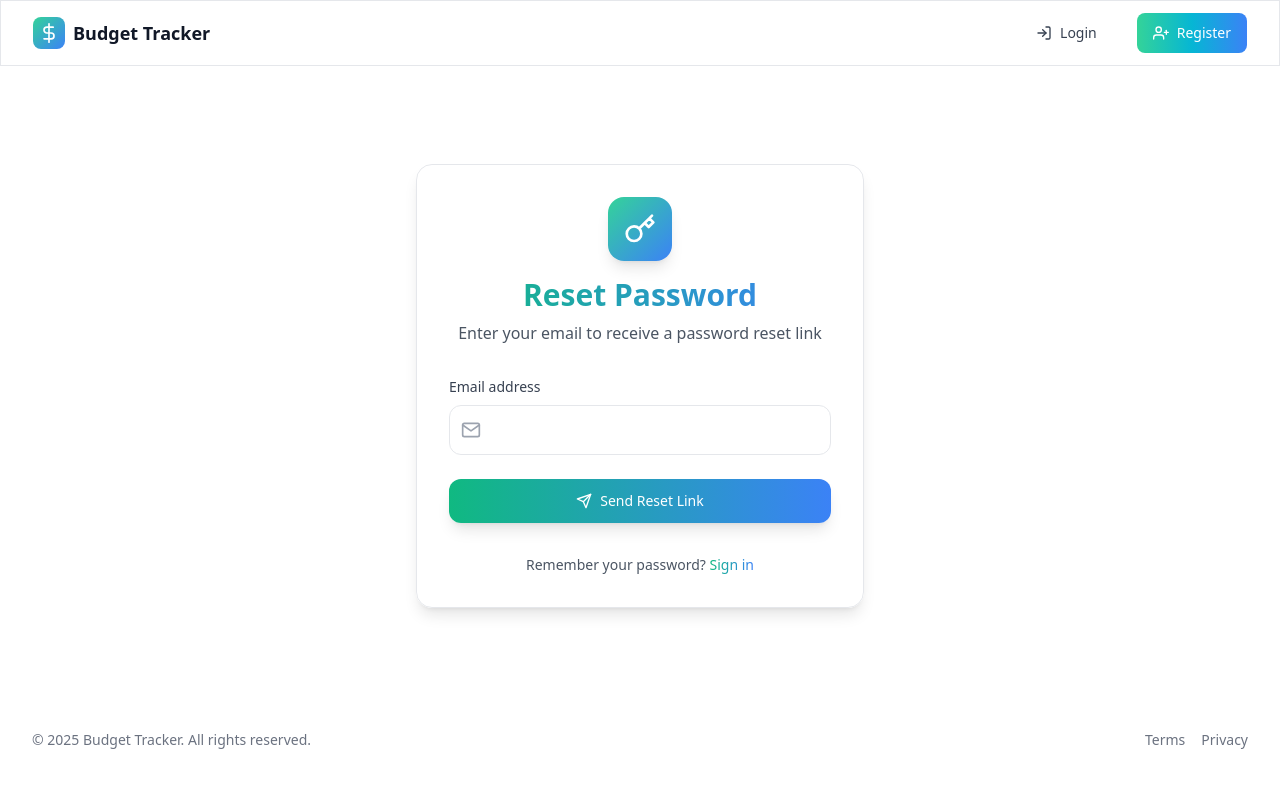
After one commit to Cles7577/accounting-app, a Flask app: page /forgot-password in a window 1280 px wide. The commit adds this page. Run offline with Flask 3, Linux system fonts and the light colour scheme; some libraries are stand-ins or nearby versions.

Commit message:
Add forgot password functionality

```diff
--- a/app.py
+++ b/app.py
@@ -12,10 +12,14 @@ import pytz
 load_dotenv()
 
 app = Flask(__name__,
-    static_url_path='/static',
-    static_folder='static',
-    template_folder='templates'
-)
+           static_url_path='',  # This makes static files available at root URL
+           static_folder='static',  # This is the directory where your static files are stored
+           template_folder='templates')
+
+# Print debug info about static files
+print(f"Static folder: {app.static_folder}")
+print(f"Static URL path: {app.static_url_path}")
+
 app.config['SECRET_KEY'] = os.getenv('SECRET_KEY')
 app.config['PERMANENT_SESSION_LIFETIME'] = timedelta(days=7)  # Set session lifetime
 app.config['SESSION_TYPE'] = 'filesystem'
@@ -1338,6 +1342,23 @@ def get_user_profile():
     except Exception as e:
         return jsonify({'error': str(e)}), 400
 
+@app.route('/forgot-password', methods=['GET', 'POST'])
+def forgot_password():
+    if current_user.is_authenticated:
+        return redirect(url_for('dashboard'))
+
+    if request.method == 'POST':
+        email = request.form.get('email')
+        try:
+            # Use Supabase's password reset functionality
+            supabase_auth.auth.reset_password_email(email)
+            flash('Password reset link has been sent to your email.', 'success')
+            return redirect(url_for('login'))
+        except Exception as e:
+            flash(f'Error sending reset link: {str(e)}', 'error')
+
+    return render_template('forgot_password.html')
+
 if __name__ == '__main__':
     port = int(os.environ.get('PORT', 5005))
     app.run(host='0.0.0.0', port=port, debug=os.environ.get('FLASK_DEBUG', 'False') == 'True')
--- /dev/null
+++ b/templates/forgot_password.html
@@ -0,0 +1,43 @@
+{% extends "base.html" %}
+
+{% block content %}
+<div class="min-h-[80vh] flex items-center justify-center">
+    <div class="glass-card p-8 rounded-2xl shadow-lg max-w-md w-full">
+        <div class="text-center mb-8">
+            <div class="w-16 h-16 bg-gradient-to-br from-emerald-400 to-blue-500 rounded-2xl flex items-center justify-center mb-4 mx-auto shadow-lg">
+                <i data-feather="key" class="h-8 w-8 text-white"></i>
+            </div>
+            <h2 class="text-3xl font-bold bg-clip-text text-transparent bg-gradient-to-r from-emerald-500 to-blue-500">Reset Password</h2>
+            <p class="text-gray-600 mt-2">Enter your email to receive a password reset link</p>
+        </div>
+
+        <form method="POST" action="{{ url_for('forgot_password') }}" class="space-y-6">
+            <div class="space-y-2">
+                <label for="email" class="block text-sm font-medium text-gray-700">Email address</label>
+                <div class="relative">
+                    <div class="absolute inset-y-0 left-0 pl-3 flex items-center pointer-events-none">
+                        <i data-feather="mail" class="h-5 w-5 text-gray-400"></i>
+                    </div>
+                    <input type="email" name="email" id="email" required autocomplete="email"
+                        class="block w-full pl-10 px-4 py-3 bg-white/50 border border-gray-200 rounded-xl focus:ring-2 focus:ring-emerald-500 focus:border-transparent transition-all duration-200">
+                </div>
+            </div>
+
+            <button type="submit"
+                class="w-full flex justify-center items-center px-4 py-3 text-sm font-medium text-white bg-gradient-to-r from-emerald-500 to-blue-500 rounded-xl shadow-lg hover:shadow-xl transition-all duration-200 hover:-translate-y-0.5">
+                <i data-feather="send" class="h-4 w-4 mr-2"></i>
+                Send Reset Link
+            </button>
+        </form>
+
+        <div class="mt-8 text-center">
+            <p class="text-sm text-gray-600">
+                Remember your password?
+                <a href="{{ url_for('login') }}" class="font-medium bg-clip-text text-transparent bg-gradient-to-r from-emerald-500 to-blue-500 hover:from-emerald-600 hover:to-blue-600">
+                    Sign in
+                </a>
+            </p>
+        </div>
+    </div>
+</div>
+{% endblock %}
--- a/templates/login.html
+++ b/templates/login.html
@@ -40,7 +40,7 @@
                         class="h-4 w-4 text-emerald-600 focus:ring-emerald-500 border-gray-300 rounded">
                     <label for="remember" class="ml-2 block text-sm text-gray-700">Remember me</label>
                 </div>
-                <a href="#" class="text-sm font-medium text-emerald-600 hover:text-emerald-500">Forgot password?</a>
+                <a href="{{ url_for('forgot_password') }}" class="text-sm font-medium text-emerald-600 hover:text-emerald-500">Forgot password?</a>
             </div>
 
             <button type="submit"
```
